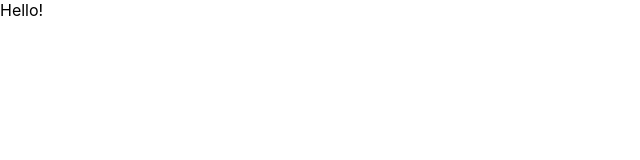
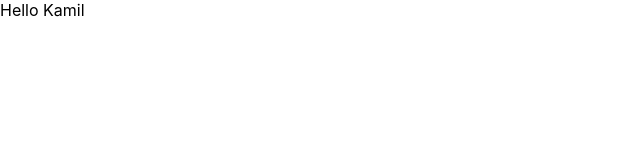
Before and after one commit to gp231982/Movies-browser, a React (Create React App) app: page / in a window 1280 px wide. Shown: the top 160 px of the page, without its empty margins (0-640 px from the left). Built offline with nearby package versions, Linux system fonts and the light colour scheme.

Commit message:
adding text to div

```diff
--- a/src/App.js
+++ b/src/App.js
@@ -4,7 +4,7 @@ import './App.css';
 function App() {
   return (
     <div >
-      Hello!
+      Hello Kamil
     </div>
   );
 }
```
